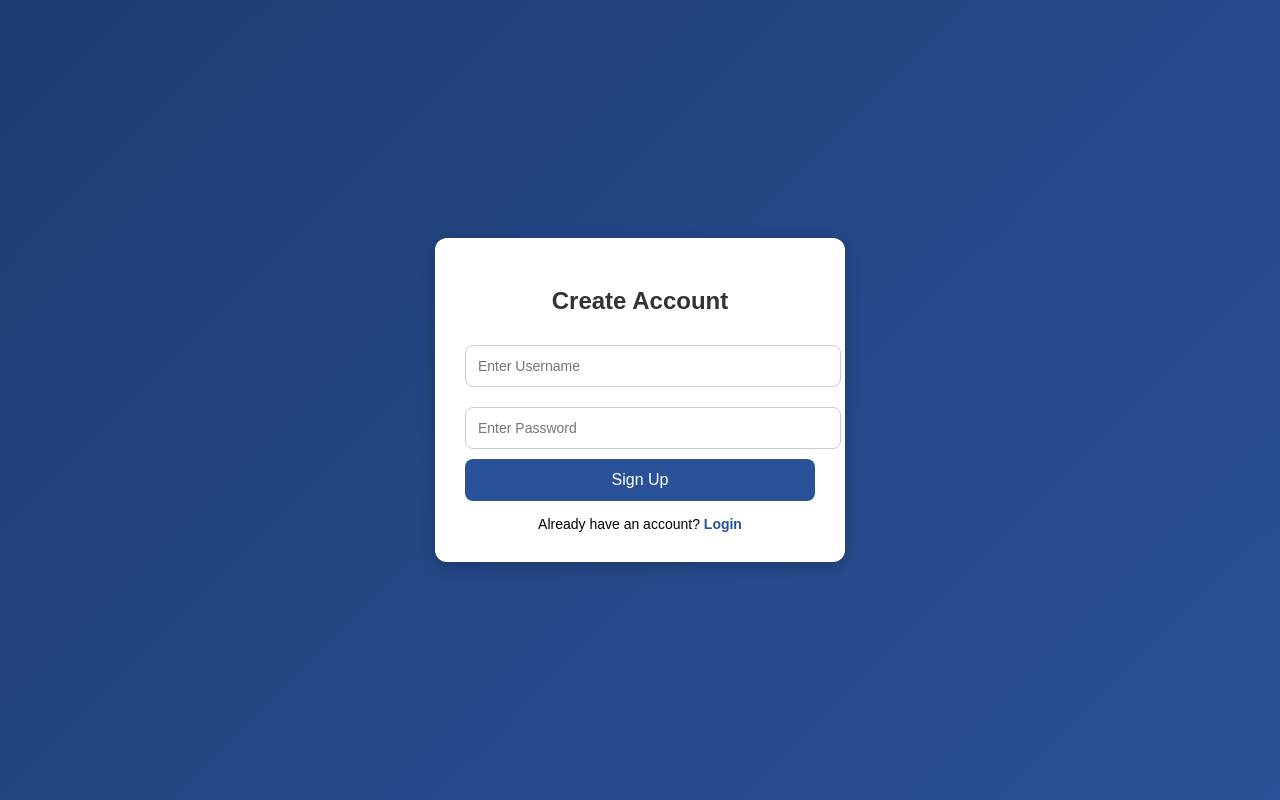
After one commit to neerajkannam/Capstone_Project, a Flask app: page /signup in a window 1280 px wide. The commit adds this page. Run offline with Flask 3, Linux system fonts and the light colour scheme; parts of the project's set-up code (start-up, migrations or seed data) failed here and were passed over.

Commit message:
Describe what changed

```diff
--- a/app.py
+++ b/app.py
@@ -1,76 +1,226 @@
-from flask import Flask, render_template, request, redirect, url_for
-import pickle
+from flask import Flask, render_template, request, redirect, url_for, session
 import pandas as pd
 import joblib
+import sqlite3
+import os
+import logging
+from werkzeug.security import generate_password_hash, check_password_hash
+from werkzeug.utils import secure_filename
+import time
+import re
 
 app = Flask(__name__)
 
-# Load trained model
+# 🔐 App Config
+app.config['SECRET_KEY'] = 'supersecretkey'
+app.config['UPLOAD_FOLDER'] = 'uploads'
+app.config['MAX_CONTENT_LENGTH'] = 2 * 1024 * 1024  # 2MB
+app.config['SESSION_COOKIE_HTTPONLY'] = True
+app.config['SESSION_COOKIE_SECURE'] = False  # True in production (HTTPS)
+
+# 📄 Logging Setup
+logging.basicConfig(
+    filename='app.log',
+    level=logging.INFO,
+    format='%(asctime)s - %(levelname)s - %(message)s'
+)
+
+# 🤖 Load ML Model
+print("Loading ML model...")
 model = joblib.load("best_ml_pipeline.pkl")
-# ================= HOME PAGE =================
+print("ML model loaded successfully.")
+
+# 📁 Create uploads folder
+if not os.path.exists('uploads'):
+    os.makedirs('uploads')
+
+# 🚫 Brute force tracking
+login_attempts = {}
+lock_time = {}
+
+# ================= DATABASE =================
+def get_db():
+    conn = sqlite3.connect("users.db")
+    conn.execute('''CREATE TABLE IF NOT EXISTS users
+                 (id INTEGER PRIMARY KEY AUTOINCREMENT,
+                  username TEXT UNIQUE,
+                  password TEXT)''')
+    return conn
+
+# ================= SQL INJECTION DETECTION =================
+def is_suspicious_input(text):
+    pattern = r"(--|;|'|OR|AND|=)"
+    return re.search(pattern, text, re.IGNORECASE)
+
+# ================= HOME =================
 @app.route('/')
 def home():
     return render_template("home.html")
 
-
-# ================= LOGIN PAGE =================
-@app.route('/login', methods=['GET','POST'])
-def login():
-
+# ================= SIGNUP =================
+@app.route('/signup', methods=['GET','POST'])
+def signup():
     if request.method == "POST":
-
         username = request.form['username']
         password = request.form['password']
 
-        if username == "admin" and password == "admin":
+        # Input validation
+        if not username.isalnum() or len(password) < 6:
+            return "Invalid input (username must be alphanumeric & password >= 6 chars)"
+
+        hashed_pw = generate_password_hash(password)
+
+        try:
+            conn = get_db()
+            conn.execute("INSERT INTO users (username, password) VALUES (?, ?)",
+                         (username, hashed_pw))
+            conn.commit()
+            conn.close()
+            logging.info(f"New user registered: {username}")
+            return redirect(url_for('login'))
+        except:
+            return "User already exists"
+
+    return render_template("signup.html")
+
+# ================= LOGIN =================
+@app.route('/login', methods=['GET','POST'])
+def login():
+    ip = request.remote_addr
+
+    # ⏳ Check lock time (1 minute block)
+    if ip in lock_time and time.time() - lock_time[ip] < 60:
+        return "Too many attempts. Try after 1 minute."
+
+    # 🚫 Brute force limit
+    if ip in login_attempts and login_attempts[ip] >= 5:
+        lock_time[ip] = time.time()
+        return "Too many attempts. Try later."
+
+    if request.method == "POST":
+        username = request.form['username']
+        password = request.form['password']
+
+        # 💉 SQL Injection detection
+        if is_suspicious_input(username) or is_suspicious_input(password):
+            logging.warning(f"SQL Injection attempt from {ip}: {username}")
+            return "Suspicious input detected"
+
+        conn = get_db()
+        cursor = conn.cursor()
+
+        # ✅ Safe query
+        cursor.execute("SELECT password FROM users WHERE username = ?", (username,))
+        user = cursor.fetchone()
+        conn.close()
+
+        if user and check_password_hash(user[0], password):
+            session['user'] = username
+            login_attempts[ip] = 0
+            logging.info(f"Login success: {username} from {ip}")
             return redirect(url_for('predict'))
         else:
+            login_attempts[ip] = login_attempts.get(ip, 0) + 1
+            time.sleep(2)
+            logging.warning(f"Failed login: {username} from {ip}")
             return "Invalid Login"
 
     return render_template("login.html")
 
+# ================= LOGOUT =================
+@app.route('/logout')
+def logout():
+    user = session.get('user')
+    session.pop('user', None)
+    logging.info(f"User logged out: {user}")
+    return redirect(url_for('login'))
 
-# ================= PREDICTION PAGE =================
+# ================= PREDICT PAGE =================
 @app.route('/predict')
 def predict():
+    if 'user' not in session:
+        return redirect(url_for('login'))
     return render_template("predict.html")
 
-
-# ================= RESULT PAGE =================
+# ================= RESULT =================
 @app.route('/result', methods=['POST'])
 def result():
+    if 'user' not in session:
+        return redirect(url_for('login'))
 
     file = request.files['file']
 
-    if file:
+    # 📂 File validation
+    if not file:
+        return "No file uploaded"
 
-        data = pd.read_csv(file)
+    if not file.filename.lower().endswith('.csv'):
+        logging.warning(f"Invalid file type: {file.filename}")
+        return "Only CSV files allowed"
+
+    filename = secure_filename(file.filename)
+    filepath = os.path.join(app.config['UPLOAD_FOLDER'], filename)
+    file.save(filepath)
+
+    try:
+        data = pd.read_csv(filepath)
+
+        # 🚫 Empty file check
+        if data.empty:
+            return "Empty CSV file"
+
+        # ⚠️ Column validation (update with your dataset columns)
+        # expected_columns = ['feature1', 'feature2', 'feature3']
+        # if list(data.columns) != expected_columns:
+        #     logging.warning("Invalid CSV structure")
+        #     return "Invalid CSV format"
 
         prediction = model.predict(data)
 
         attack_count = (prediction == 1).sum()
         normal_count = (prediction == 0).sum()
 
-        if attack_count > 0:
-            result_text = "⚠ Cyber Attack Detected"
-        else:
-            result_text = "✅ Normal Network Traffic"
+        result_text = "⚠ Cyber Attack Detected" if attack_count > 0 else "✅ Normal Network Traffic"
 
-        return render_template(
-            "result.html",
-            prediction=result_text,
-            attacks=attack_count,
-            normal=normal_count
-        )
+        logging.info(f"{session['user']} uploaded file {filename}")
 
-    return "No file uploaded"
+        return render_template("result.html",
+                               prediction=result_text,
+                               attacks=attack_count,
+                               normal=normal_count)
 
+    except Exception as e:
+        logging.error(f"CSV processing error: {str(e)}")
+        return "Error processing file"
+
+    finally:
+        if os.path.exists(filepath):
+            os.remove(filepath)
 
 # ================= DASHBOARD =================
 @app.route('/dashboard')
 def dashboard():
+    if 'user' not in session:
+        return redirect(url_for('login'))
     return render_template("dashboard.html")
 
+# ================= VIEW LOGS =================
+@app.route('/logs')
+def view_logs():
+    if 'user' not in session:
+        return redirect(url_for('login'))
 
+    try:
+        with open('app.log', 'r') as f:
+            logs = f.readlines()
+    except:
+        logs = ["No logs found"]
+
+    return render_template("logs.html", logs=logs)
+
+# ================= RUN =================
 if __name__ == "__main__":
-    app.run(debug=True)
+  #  print("\n🚀 Application is running at:")
+    #print("👉 http://127.0.0.1:5000\n")
+
+    app.run(host="0.0.0.0", port=5000, debug=True)
--- /dev/null
+++ b/static/css/signup.css
@@ -0,0 +1,69 @@
+body {
+    margin: 0;
+    padding: 0;
+    font-family: Arial, sans-serif;
+    background: linear-gradient(135deg, #1e3c72, #2a5298);
+    height: 100vh;
+    display: flex;
+    justify-content: center;
+    align-items: center;
+}
+
+.container {
+    background: #fff;
+    padding: 30px;
+    border-radius: 12px;
+    width: 350px;
+    box-shadow: 0px 5px 15px rgba(0,0,0,0.2);
+    text-align: center;
+}
+
+h2 {
+    margin-bottom: 20px;
+    color: #333;
+}
+
+input {
+    width: 100%;
+    padding: 12px;
+    margin: 10px 0;
+    border: 1px solid #ccc;
+    border-radius: 8px;
+    outline: none;
+    font-size: 14px;
+}
+
+input:focus {
+    border-color: #2a5298;
+}
+
+button {
+    width: 100%;
+    padding: 12px;
+    background: #2a5298;
+    color: white;
+    border: none;
+    border-radius: 8px;
+    font-size: 16px;
+    cursor: pointer;
+    transition: 0.3s;
+}
+
+button:hover {
+    background: #1e3c72;
+}
+
+.login-link {
+    margin-top: 15px;
+    font-size: 14px;
+}
+
+.login-link a {
+    color: #2a5298;
+    text-decoration: none;
+    font-weight: bold;
+}
+
+.login-link a:hover {
+    text-decoration: underline;
+}
--- a/templates/home.html
+++ b/templates/home.html
@@ -17,12 +17,15 @@
 <button>Login</button>
 </a>
 
+<a href="/signup">
+<button class="signup">Sign Up</button>
+</a>
+
 <a href="/dashboard">
 <button class="dashboard">Dashboard</button>
 </a>
 
 </div>
-
 </div>
 
 </body>
--- /dev/null
+++ b/templates/signup.html
@@ -0,0 +1,29 @@
+<!DOCTYPE html>
+<html lang="en">
+<head>
+    <meta charset="UTF-8">
+    <title>Signup</title>
+
+    <!-- Link external CSS -->
+    <link rel="stylesheet" href="{{ url_for('static', filename='css/signup.css') }}">
+</head>
+
+<body>
+
+<div class="container">
+    <h2>Create Account</h2>
+
+    <form method="POST">
+        <input type="text" name="username" placeholder="Enter Username" required>
+        <input type="password" name="password" placeholder="Enter Password" required>
+
+        <button type="submit">Sign Up</button>
+    </form>
+
+    <div class="login-link">
+        Already have an account? <a href="{{ url_for('login') }}">Login</a>
+    </div>
+</div>
+
+</body>
+</html>
```
Also changed, not shown: static/css/dashboard.css (+50 -0 lines), static/css/home.css (+8 -0 lines), static/css/logs.css (added, +60 -0 lines), templates/dashboard.html (+13 -1 lines), templates/logs.html (added, +33 -0 lines), users.db (added), 1 other file.
